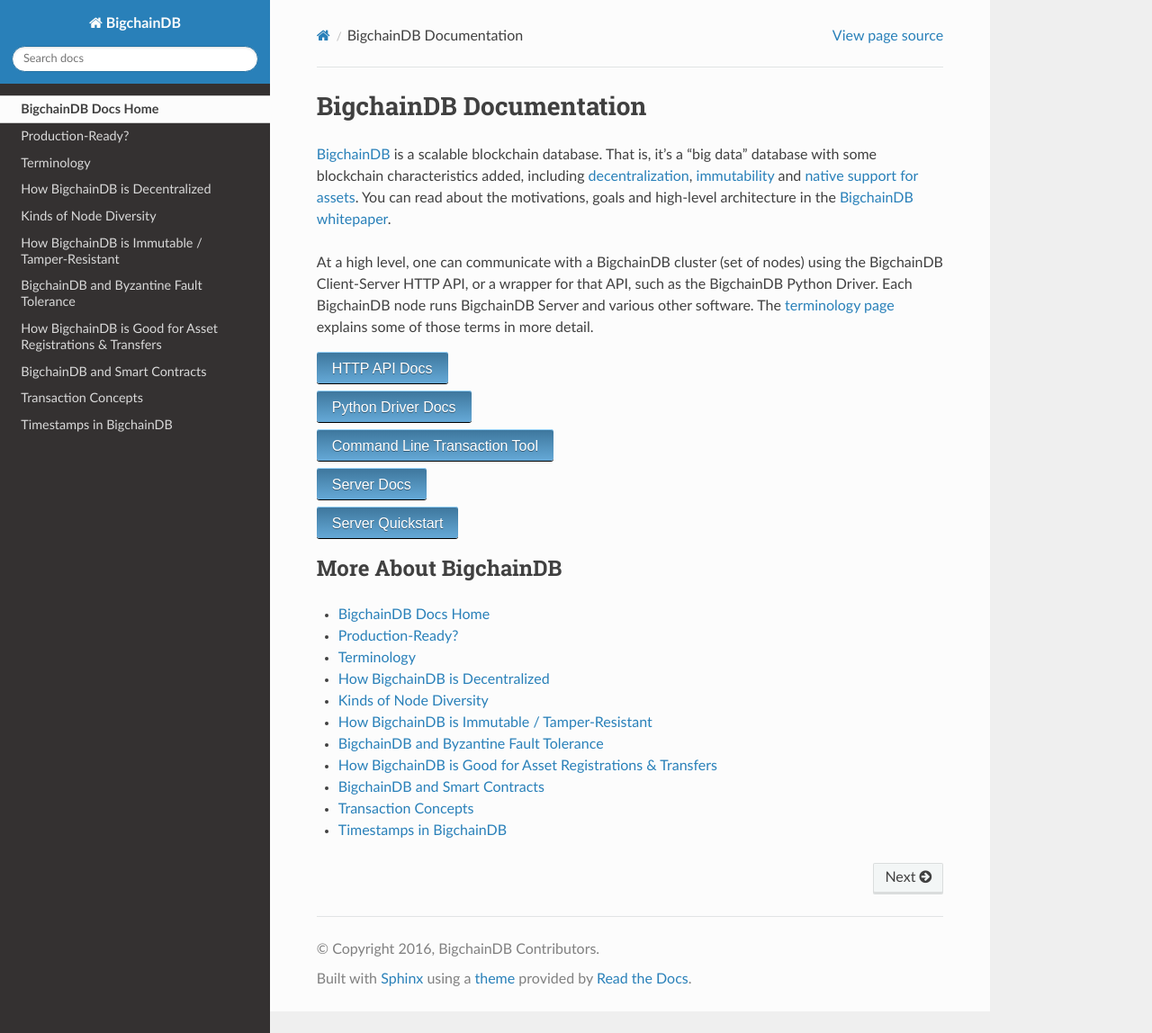
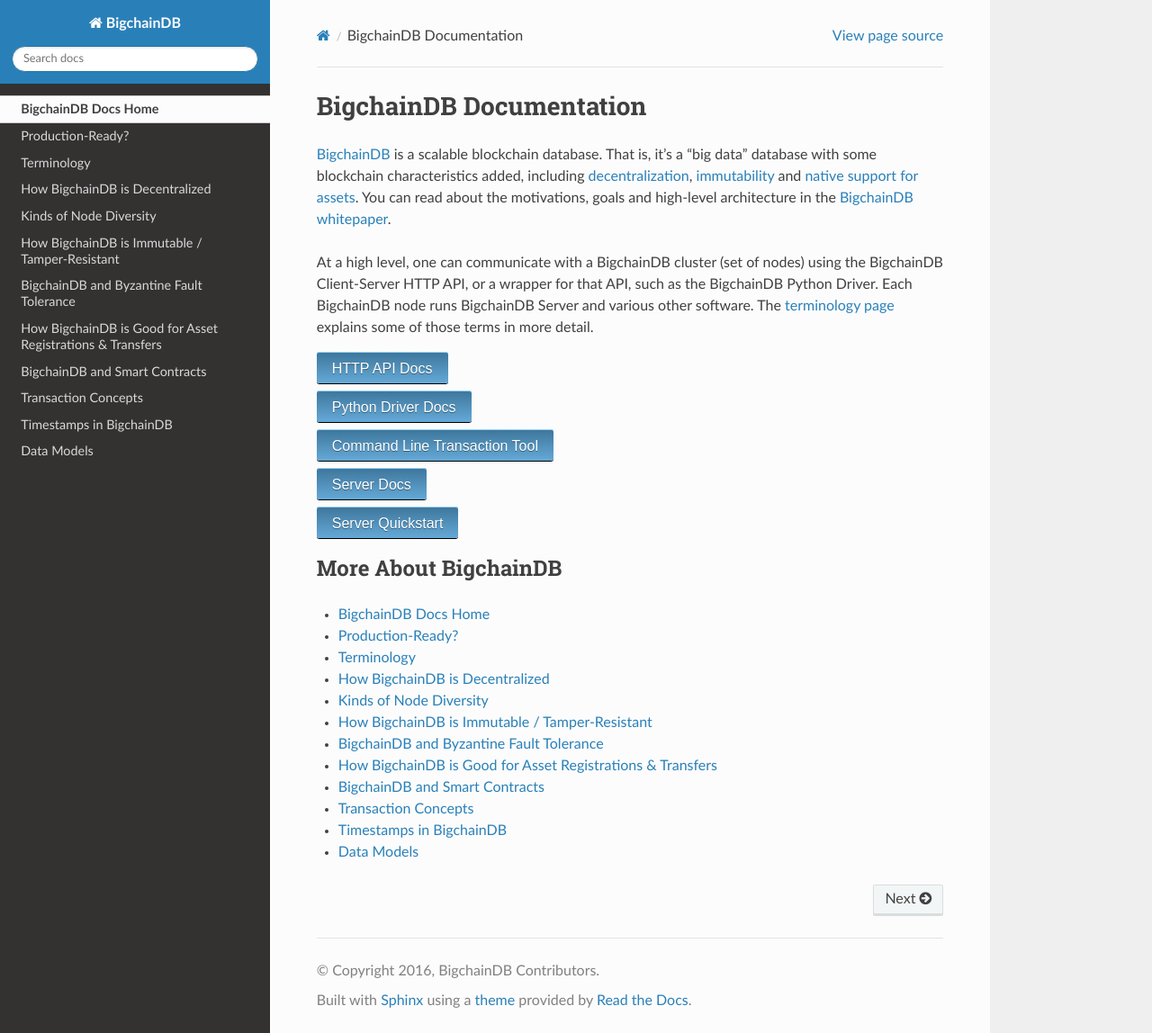
Before and after one commit to bigchaindb/bigchaindb, a Sphinx documentation site: the page built from docs/root/source/index.rst, in a window 1280 px wide and 1148 px high. Shown: the whole window at 90% size. Built offline with Sphinx 7.4.7 and the Read the Docs theme 2.0.0, drawn with Linux system fonts in a browser that asks for light colours.

Commit message:
leave link to Data Models in root section with hard link

```diff
--- a/docs/root/source/index.rst
+++ b/docs/root/source/index.rst
@@ -86,3 +86,4 @@
    smart-contracts
    transaction-concepts
    timestamps
+   Data Models <https://docs.bigchaindb.com/projects/server/en/latest/data-models/index.html>
```
